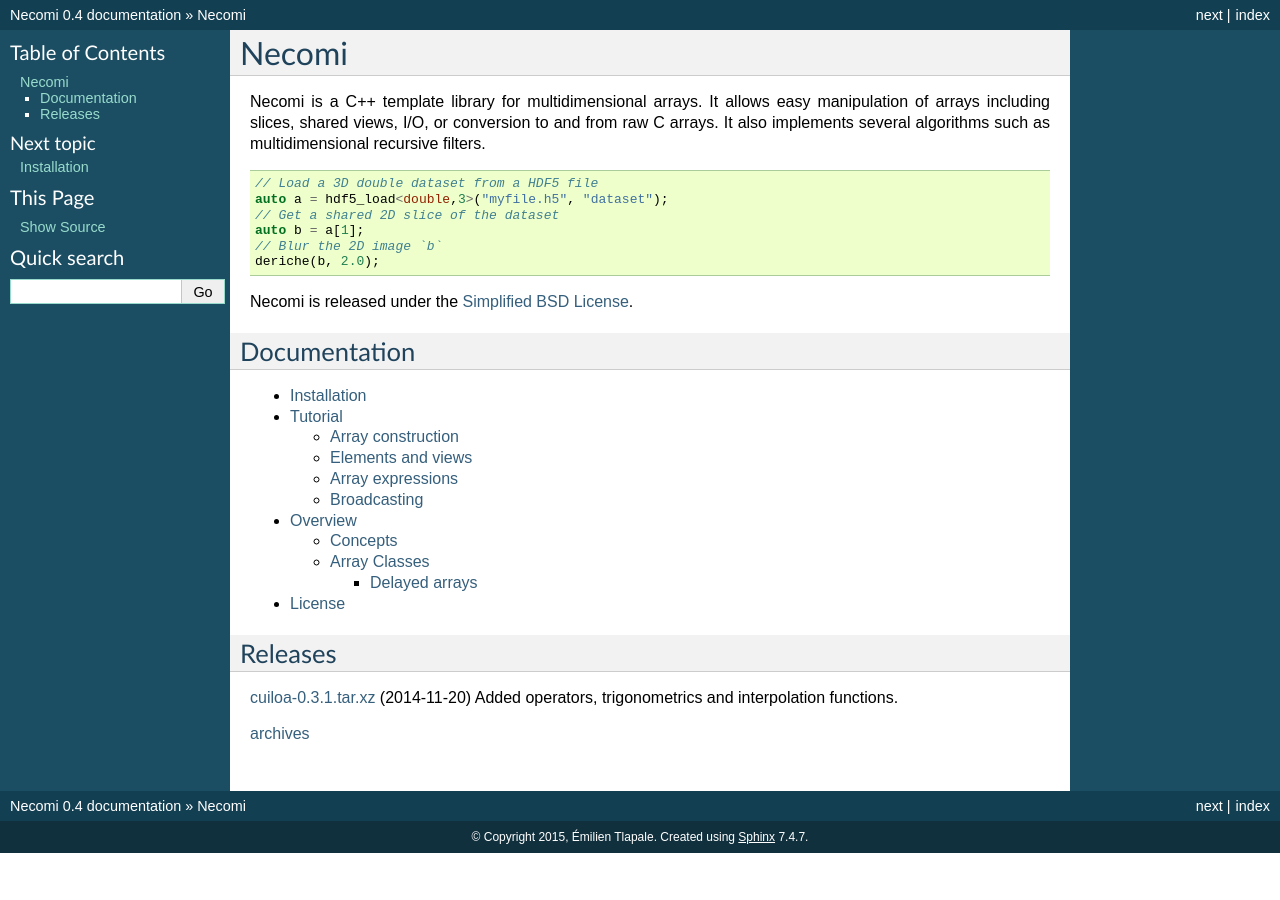
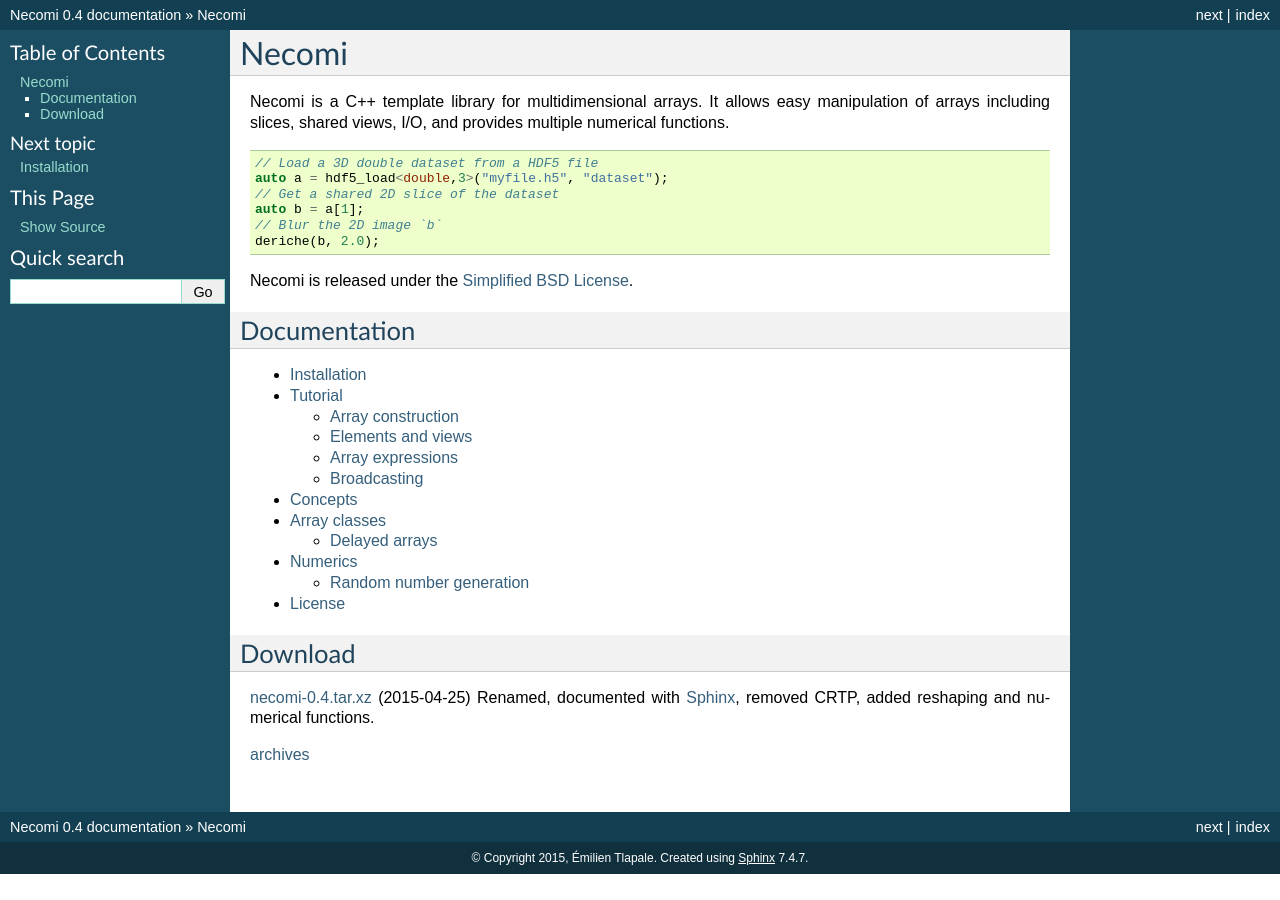
Before and after one commit to etlapale/necomi, a Sphinx documentation site: the page built from doc/source/index.rst, in a window 1280 px wide. Built offline with Sphinx 7.4.7, drawn with Linux system fonts in a browser that asks for light colours.

Commit message:
Changes in docs.

```diff
--- a/doc/source/delayed.rst
+++ b/doc/source/delayed.rst
@@ -95,9 +95,9 @@
      });
    png_save(new_img, "rotated.png");
 
-.. image:: /code/necomi/images/baboon.png
+.. image:: ../../share/bitmaps/baboon.png
    :width: 128
-.. image:: /code/necomi/images/baboon-rot90.png
+.. image:: ../../share/bitmaps/baboon-rot90.png
    :width: 128
 
 where ``png_load`` and ``png_save`` are necomi_’s interface to
--- a/doc/source/index.rst
+++ b/doc/source/index.rst
@@ -5,8 +5,7 @@
 
 Necomi is a C++ template library for multidimensional arrays. It
 allows easy manipulation of arrays including slices, shared views,
-I/O, or conversion to and from raw C arrays. It also implements
-several algorithms such as multidimensional recursive filters.
+I/O, and provides multiple numerical functions.
 
 ::
 
@@ -25,16 +24,21 @@
 -------------
 
 .. toctree::
-   :maxdepth: 3
+   :maxdepth: 2
 
    install
    tutorial
-   overview
+   concepts
+   arrays
+   numerics
    license
 
-Releases
+Download
 --------
-`cuiloa-0.3.1.tar.xz <http://emilien.tlapale.com/data/necomi/cuiloa-0.3.1.tar.xz>`_
-(2014-11-20) Added operators, trigonometrics and interpolation functions.
+`necomi-0.4.tar.xz <http://emilien.tlapale.com/data/necomi/necomi-0.4.tar.xz>`_
+(2015-04-25) Renamed, documented with Sphinx_, removed CRTP, added
+reshaping and numerical functions.
 
 `archives <http://emilien.tlapale.com/data/necomi/>`_
+
+.. _Sphinx: http://sphinx-doc.org
--- a/doc/source/install.rst
+++ b/doc/source/install.rst
@@ -13,7 +13,8 @@
 
 To configure, build and run the tests, run the following commands::
 
-  cmake -DCMAKE_CXX_COMPILER=/usr/bin/clang++ . && make check
+  cmake -DCMAKE_CXX_COMPILER=/usr/bin/clang++ .
+  make check
 
 where we manually specified the clang_ compiler.
 
```
Also changed, not shown: CMakeLists.txt (+6 -6 lines), doc/source/arrays.rst (added, +16 -0 lines), doc/source/concepts.rst (renamed from doc/source/overview.rst, +1 -12 lines), doc/source/numerics.rst (added, +7 -0 lines), doc/source/random.rst (added, +58 -0 lines), doc/source/tutorial.rst (+5 -14 lines).
